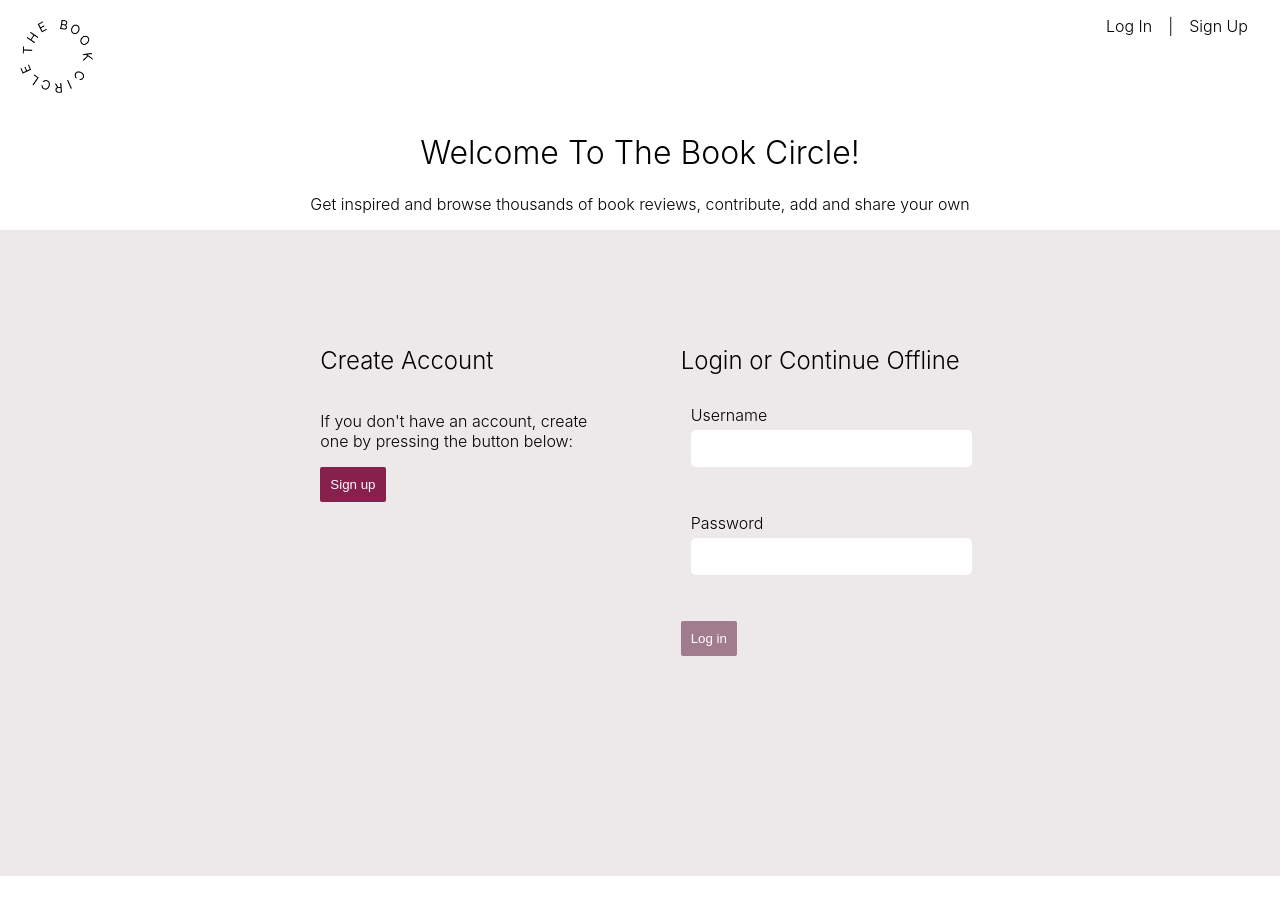
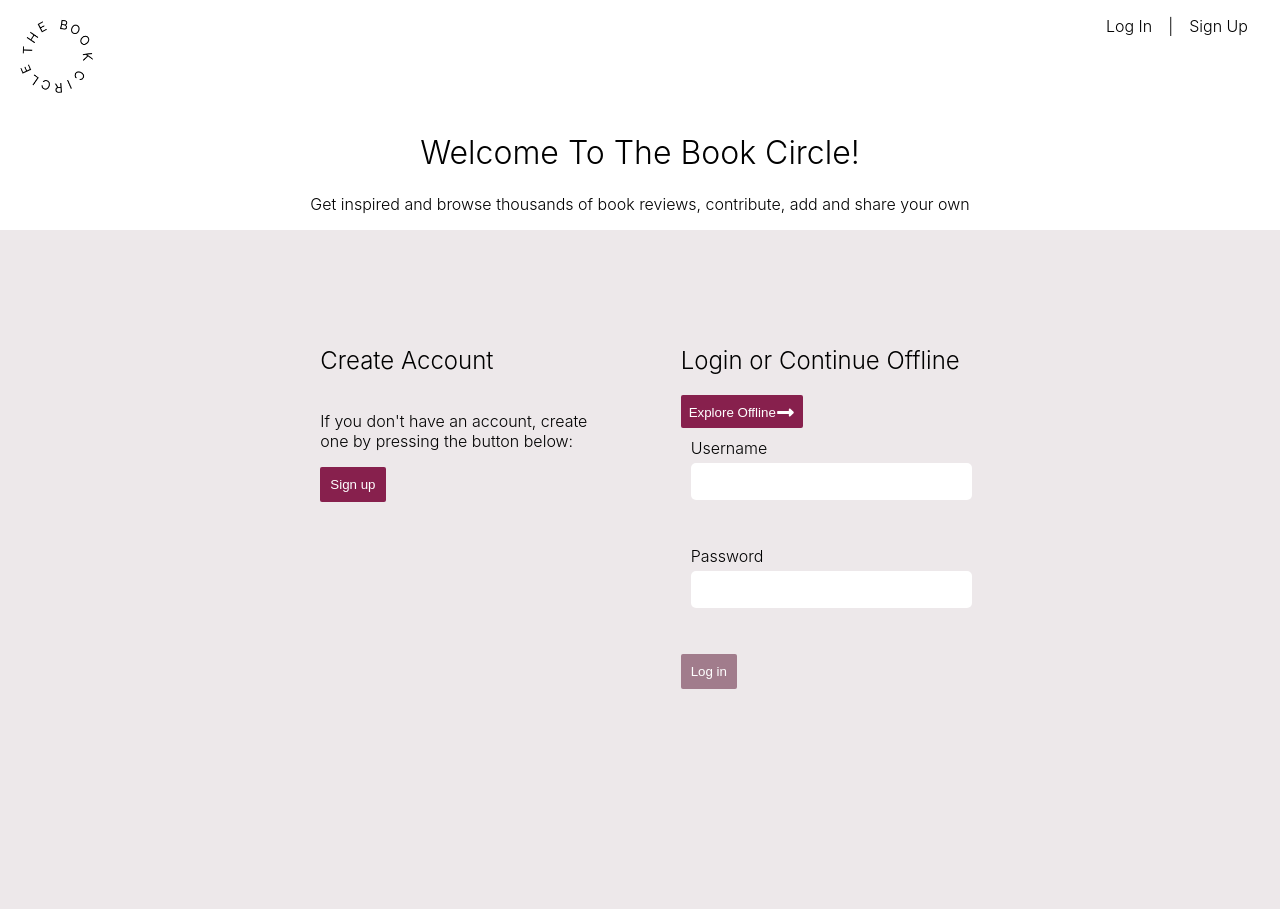
Before and after one commit to rosannapistone/book-circle, a React (Create React App) app in the folder client/: page / in a window 1280 px wide. Before the commit the page ends 876 px from the top, so only its background shows below. Built offline with nearby package versions, Linux system fonts and the light colour scheme.

Commit message:
offline feed button

```diff
--- a/client/src/components/Login.jsx
+++ b/client/src/components/Login.jsx
@@ -3,6 +3,7 @@ import "../style/Login.css";
 import { useContext } from "react";
 import { LogInContext } from "./LogInContext";
 import { useNavigate } from "react-router-dom";
+import { FaLongArrowAltRight } from "react-icons/fa";
 
 function Login() {
   const navigate = useNavigate();
@@ -65,10 +66,21 @@ function Login() {
 
           <div className="loginPlaceHolder">
             <h2>Login or Continue Offline</h2>
+            <a href="/offline">
+              <button id="exploreOffline">
+                Explore Offline
+                <FaLongArrowAltRight
+                  size={19}
+                  style={{ marginBottom: "-5px" }}
+                />
+              </button>
+            </a>
             <div className="InputHolder">
               <label htmlFor="userName">Username</label>
               <input name="userName" onChange={handleUsernameChange}></input>
-              <p style={{color: "red", fontSize: ".8rem"}}>{failedLogin ? "Wrong username or password" : undefined}</p>
+              <p style={{ color: "red", fontSize: ".8rem" }}>
+                {failedLogin ? "Wrong username or password" : undefined}
+              </p>
             </div>
             <div className="InputHolder">
               <label htmlFor="passWord">Password</label>
@@ -76,7 +88,9 @@ function Login() {
                 name="passWord"
                 onChange={handleLogInPasswordChange}
               ></input>
-              <p style={{color: "red", fontSize: ".8rem"}}>{failedLogin ? "Wrong username or password" : undefined}</p>
+              <p style={{ color: "red", fontSize: ".8rem" }}>
+                {failedLogin ? "Wrong username or password" : undefined}
+              </p>
             </div>
             <div className="logInButtonPlaceHolder">
               <button
--- a/client/src/style/Login.css
+++ b/client/src/style/Login.css
@@ -6,6 +6,15 @@
  width:-webkit-fill-available;
  background-color:#EDE8EA ;
 
+}
+
+#exploreOffline{
+    background-color: #87204D;
+    padding:8px;
+    border-radius:2px;
+    border:none;
+    color:white;
+    align-self: flex-end;
 }
 
 .LogInCreateAccountBox{
```
